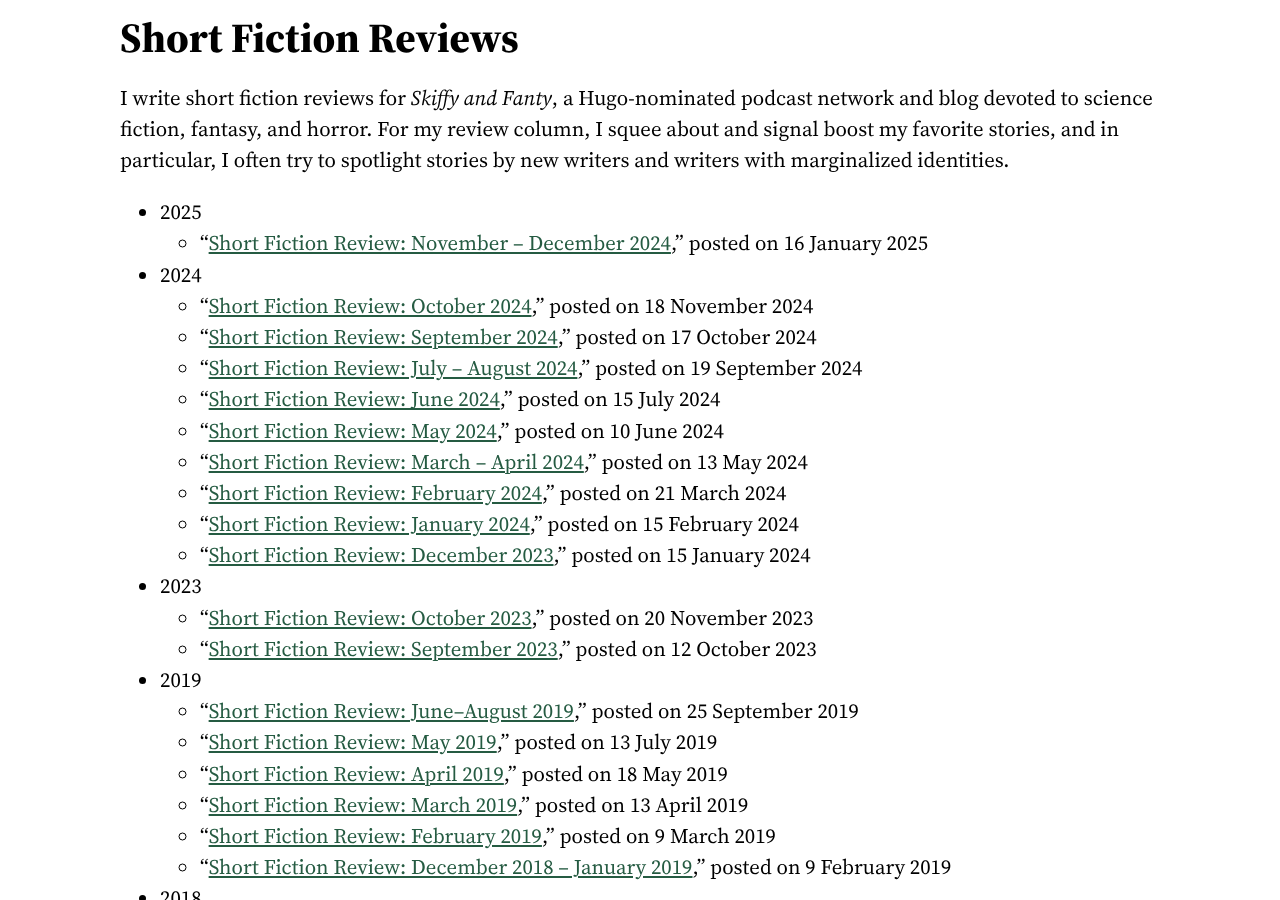
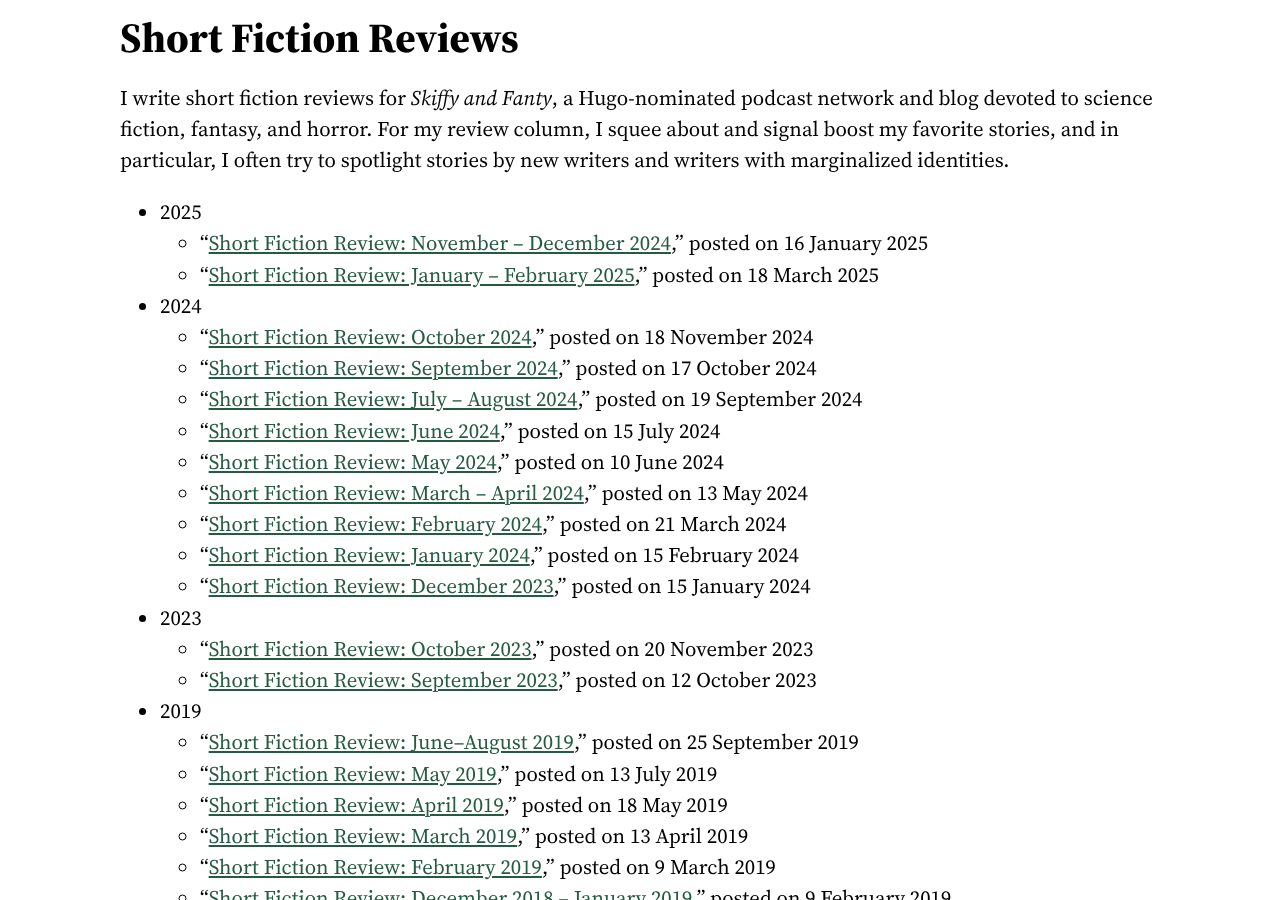
Before and after one commit to cncoulter/camcoulter.com, a Jekyll site: the page built from Publications.html, in a window 1280 px wide and 900 px high, scrolled down 1955 px. Built offline with Jekyll 4.4.1, drawn with Linux system fonts in a browser that asks for light colours; some web fonts are replaced.

Commit message:
Update publications

```diff
--- a/Publications.html
+++ b/Publications.html
@@ -95,6 +95,7 @@ description: "Here's all my published essays, poetry, reviews, and more."
 	<li>2025
 		<ul>
 			<li>“<a href="https://skiffyandfanty.com/blog/short-fiction-review-november-december-2024/" class="font-weight-bold">Short Fiction Review: November – December 2024</a>,” posted on 16 January 2025</li>
+			<li>“<a href="https://skiffyandfanty.com/blog/short-fiction-review-january-february-2025/" class="font-weight-bold">Short Fiction Review: January – February 2025</a>,” posted on 18 March 2025</li>
 		</ul>
 	<li>2024
 		<ul>
```
